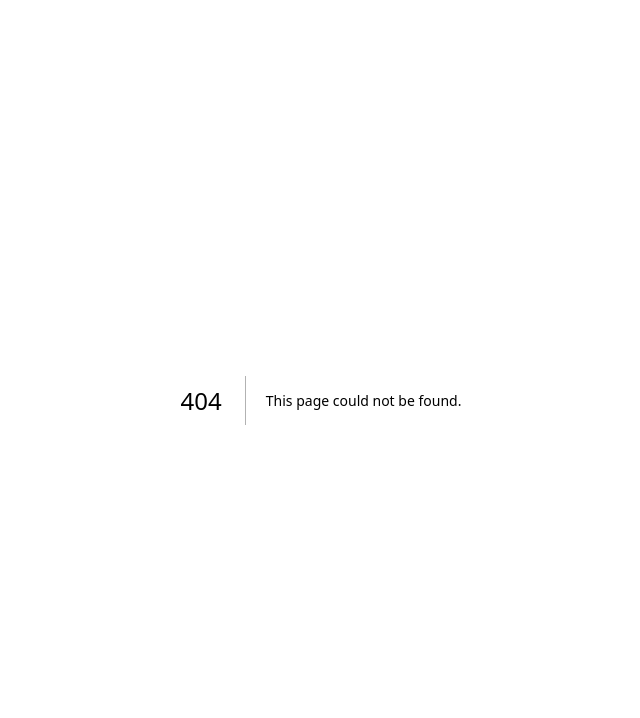
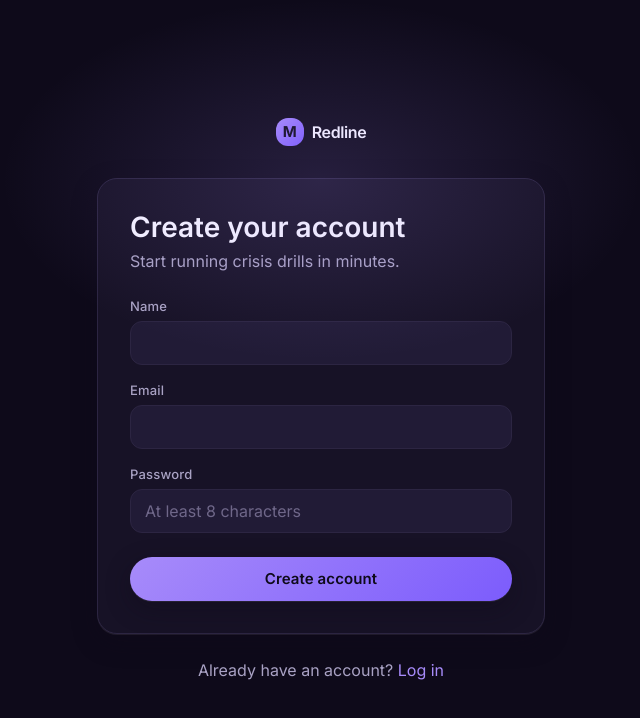
Before and after one commit to vynride/Redline, a Next.js app in the folder frontend/: page /register in a window 1280 px wide. Before the commit this address had no page. Shown: the top 718 px of the page, without its empty margins (319-959 px from the left). Built offline with nearby package versions, Linux system fonts and the light colour scheme.

Commit message:
feat(auth-ui): login/register pages with token-backed auth context
- AuthProvider stores the JWT, hydrates the user from /api/auth/me
- login and register flows with error handling and redirects
- AuthGuard wrapper for protected routes
- shared auth types and an auth shell layout

```diff
--- /dev/null
+++ b/frontend/app/(auth)/login/page.tsx
@@ -0,0 +1,60 @@
+"use client";
+
+import Link from "next/link";
+import { useRouter } from "next/navigation";
+import { useEffect, useState } from "react";
+import { AuthShell } from "@/components/auth/AuthShell";
+import { Button, Input } from "@/components/ui";
+import { useAuth } from "@/lib/auth";
+
+export default function LoginPage() {
+  const { login, user } = useAuth();
+  const router = useRouter();
+  const [email, setEmail] = useState("");
+  const [password, setPassword] = useState("");
+  const [error, setError] = useState<string | null>(null);
+  const [busy, setBusy] = useState(false);
+
+  useEffect(() => {
+    if (user) router.replace("/dashboard");
+  }, [user, router]);
+
+  async function onSubmit(e: React.FormEvent) {
+    e.preventDefault();
+    setError(null);
+    setBusy(true);
+    try {
+      await login(email, password);
+      router.replace("/dashboard");
+    } catch (err) {
+      setError(err instanceof Error ? err.message : "Login failed.");
+      setBusy(false);
+    }
+  }
+
+  return (
+    <AuthShell
+      title="Welcome back"
+      subtitle="Log in to run a drill and review your debriefs."
+      footer={
+        <>
+          New here?{" "}
+          <Link href="/register" className="text-accent hover:underline">
+            Create an account
+          </Link>
+        </>
+      }
+    >
+      <form onSubmit={onSubmit} className="flex flex-col gap-4">
+        <Input label="Email" name="email" type="email" autoComplete="email" required
+               value={email} onChange={(e) => setEmail(e.target.value)} />
+        <Input label="Password" name="password" type="password" autoComplete="current-password" required
+               value={password} onChange={(e) => setPassword(e.target.value)} />
+        {error && <p className="text-label text-negative">{error}</p>}
+        <Button type="submit" disabled={busy} className="mt-2 w-full">
+          {busy ? "Logging in…" : "Log in"}
+        </Button>
+      </form>
+    </AuthShell>
+  );
+}
--- /dev/null
+++ b/frontend/app/(auth)/register/page.tsx
@@ -0,0 +1,68 @@
+"use client";
+
+import Link from "next/link";
+import { useRouter } from "next/navigation";
+import { useEffect, useState } from "react";
+import { AuthShell } from "@/components/auth/AuthShell";
+import { Button, Input } from "@/components/ui";
+import { useAuth } from "@/lib/auth";
+
+export default function RegisterPage() {
+  const { register, user } = useAuth();
+  const router = useRouter();
+  const [displayName, setDisplayName] = useState("");
+  const [email, setEmail] = useState("");
+  const [password, setPassword] = useState("");
+  const [error, setError] = useState<string | null>(null);
+  const [busy, setBusy] = useState(false);
+
+  useEffect(() => {
+    if (user) router.replace("/dashboard");
+  }, [user, router]);
+
+  async function onSubmit(e: React.FormEvent) {
+    e.preventDefault();
+    setError(null);
+    if (password.length < 8) {
+      setError("Password must be at least 8 characters.");
+      return;
+    }
+    setBusy(true);
+    try {
+      await register(email, password, displayName);
+      router.replace("/dashboard");
+    } catch (err) {
+      setError(err instanceof Error ? err.message : "Registration failed.");
+      setBusy(false);
+    }
+  }
+
+  return (
+    <AuthShell
+      title="Create your account"
+      subtitle="Start running crisis drills in minutes."
+      footer={
+        <>
+          Already have an account?{" "}
+          <Link href="/login" className="text-accent hover:underline">
+            Log in
+          </Link>
+        </>
+      }
+    >
+      <form onSubmit={onSubmit} className="flex flex-col gap-4">
+        <Input label="Name" name="displayName" autoComplete="name" required
+               value={displayName} onChange={(e) => setDisplayName(e.target.value)} />
+        <Input label="Email" name="email" type="email" autoComplete="email" required
+               value={email} onChange={(e) => setEmail(e.target.value)} />
+        <Input label="Password" name="password" type="password" autoComplete="new-password" required
+               placeholder="At least 8 characters"
+               value={password} onChange={(e) => setPassword(e.target.value)} />
+        {error && <p className="text-label text-negative">{error}</p>}
+        <Button type="submit" disabled={busy} className="mt-2 w-full">
+          {busy ? "Creating…" : "Create account"}
+        </Button>
+      </form>
+    </AuthShell>
+  );
+}
--- a/frontend/app/layout.tsx
+++ b/frontend/app/layout.tsx
@@ -1,6 +1,7 @@
 import type { Metadata } from "next";
 import { Inter, JetBrains_Mono } from "next/font/google";
 import "./globals.css";
+import { Providers } from "./providers";
 
 const inter = Inter({ subsets: ["latin"], variable: "--font-inter", display: "swap" });
 const jetbrains = JetBrains_Mono({ subsets: ["latin"], variable: "--font-jetbrains", display: "swap" });
@@ -14,7 +15,9 @@ export const metadata: Metadata = {
 export default function RootLayout({ children }: { children: React.ReactNode }) {
   return (
     <html lang="en" className={`${inter.variable} ${jetbrains.variable}`}>
-      <body>{children}</body>
+      <body>
+        <Providers>{children}</Providers>
+      </body>
     </html>
   );
 }
--- /dev/null
+++ b/frontend/app/providers.tsx
@@ -0,0 +1,7 @@
+"use client";
+
+import { AuthProvider } from "@/lib/auth";
+
+export function Providers({ children }: { children: React.ReactNode }) {
+  return <AuthProvider>{children}</AuthProvider>;
+}
--- /dev/null
+++ b/frontend/components/auth/AuthGuard.tsx
@@ -0,0 +1,24 @@
+"use client";
+
+import { useRouter } from "next/navigation";
+import { useEffect } from "react";
+import { useAuth } from "@/lib/auth";
+
+/** Wrap protected pages — redirects to /login once we know there is no session. */
+export function AuthGuard({ children }: { children: React.ReactNode }) {
+  const { user, loading } = useAuth();
+  const router = useRouter();
+
+  useEffect(() => {
+    if (!loading && !user) router.replace("/login");
+  }, [loading, user, router]);
+
+  if (loading || !user) {
+    return (
+      <div className="grid min-h-screen place-items-center text-secondary">
+        <span className="text-body">Loading…</span>
+      </div>
+    );
+  }
+  return <>{children}</>;
+}
--- /dev/null
+++ b/frontend/components/auth/AuthShell.tsx
@@ -0,0 +1,31 @@
+import { Wordmark } from "@/components/marketing/Wordmark";
+
+interface AuthShellProps {
+  title: string;
+  subtitle: string;
+  children: React.ReactNode;
+  footer: React.ReactNode;
+}
+
+export function AuthShell({ title, subtitle, children, footer }: AuthShellProps) {
+  return (
+    <main className="relative grid min-h-screen place-items-center px-6">
+      <div
+        aria-hidden
+        className="pointer-events-none absolute left-1/2 top-0 h-[360px] w-[640px] -translate-x-1/2 rounded-full"
+        style={{ background: "radial-gradient(closest-side, rgba(167,139,250,0.16), transparent)" }}
+      />
+      <div className="w-full max-w-md">
+        <div className="mb-8 flex justify-center">
+          <Wordmark />
+        </div>
+        <div className="rounded-xl border border-line bg-surface p-8 shadow-card">
+          <h1 className="text-h2">{title}</h1>
+          <p className="mt-1 text-body text-secondary">{subtitle}</p>
+          <div className="mt-6">{children}</div>
+        </div>
+        <p className="mt-6 text-center text-body text-secondary">{footer}</p>
+      </div>
+    </main>
+  );
+}
--- /dev/null
+++ b/frontend/lib/auth.tsx
@@ -0,0 +1,77 @@
+"use client";
+
+import { createContext, useCallback, useContext, useEffect, useMemo, useState } from "react";
+import { API_BASE } from "./config";
+import { clearToken, getToken, setToken } from "./storage";
+import type { AuthToken, User } from "@shared/types";
+
+interface AuthContextValue {
+  user: User | null;
+  loading: boolean;
+  login: (email: string, password: string) => Promise<void>;
+  register: (email: string, password: string, displayName: string) => Promise<void>;
+  logout: () => void;
+}
+
+const AuthContext = createContext<AuthContextValue | null>(null);
+
+async function authRequest(path: string, body: Record<string, unknown>): Promise<AuthToken> {
+  const resp = await fetch(`${API_BASE}${path}`, {
+    method: "POST",
+    headers: { "Content-Type": "application/json" },
+    body: JSON.stringify(body),
+  });
+  const data = await resp.json().catch(() => ({}));
+  if (!resp.ok) {
+    throw new Error(data?.detail ?? "Something went wrong. Please try again.");
+  }
+  return data as AuthToken;
+}
+
+export function AuthProvider({ children }: { children: React.ReactNode }) {
+  const [user, setUser] = useState<User | null>(null);
+  const [loading, setLoading] = useState(true);
+
+  useEffect(() => {
+    const token = getToken();
+    if (!token) {
+      setLoading(false);
+      return;
+    }
+    fetch(`${API_BASE}/api/auth/me`, { headers: { Authorization: `Bearer ${token}` } })
+      .then((r) => (r.ok ? r.json() : Promise.reject()))
+      .then((u: User) => setUser(u))
+      .catch(() => clearToken())
+      .finally(() => setLoading(false));
+  }, []);
+
+  const login = useCallback(async (email: string, password: string) => {
+    const token = await authRequest("/api/auth/login", { email, password });
+    setToken(token.access_token);
+    setUser(token.user);
+  }, []);
+
+  const register = useCallback(async (email: string, password: string, displayName: string) => {
+    const token = await authRequest("/api/auth/register", { email, password, display_name: displayName });
+    setToken(token.access_token);
+    setUser(token.user);
+  }, []);
+
+  const logout = useCallback(() => {
+    clearToken();
+    setUser(null);
+  }, []);
+
+  const value = useMemo(
+    () => ({ user, loading, login, register, logout }),
+    [user, loading, login, register, logout],
+  );
+
+  return <AuthContext.Provider value={value}>{children}</AuthContext.Provider>;
+}
+
+export function useAuth(): AuthContextValue {
+  const ctx = useContext(AuthContext);
+  if (!ctx) throw new Error("useAuth must be used within an AuthProvider");
+  return ctx;
+}
--- /dev/null
+++ b/frontend/lib/config.ts
@@ -0,0 +1,7 @@
+/** Base URL of the Redline backend. Override with NEXT_PUBLIC_API_BASE. */
+export const API_BASE = process.env.NEXT_PUBLIC_API_BASE ?? "http://localhost:8000";
+
+/** WebSocket base derived from the API base (http -> ws, https -> wss). */
+export const WS_BASE = API_BASE.replace(/^http/, "ws");
+
+export const TOKEN_KEY = "redline.token";
--- /dev/null
+++ b/frontend/lib/storage.ts
@@ -0,0 +1,17 @@
+import { TOKEN_KEY } from "./config";
+
+/** JWT persistence in localStorage, guarded for server-side rendering. */
+export function getToken(): string | null {
+  if (typeof window === "undefined") return null;
+  return window.localStorage.getItem(TOKEN_KEY);
+}
+
+export function setToken(token: string): void {
+  if (typeof window === "undefined") return;
+  window.localStorage.setItem(TOKEN_KEY, token);
+}
+
+export function clearToken(): void {
+  if (typeof window === "undefined") return;
+  window.localStorage.removeItem(TOKEN_KEY);
+}
```
Also changed, not shown: 2 other files (tests, documents, lock files or other folders).
